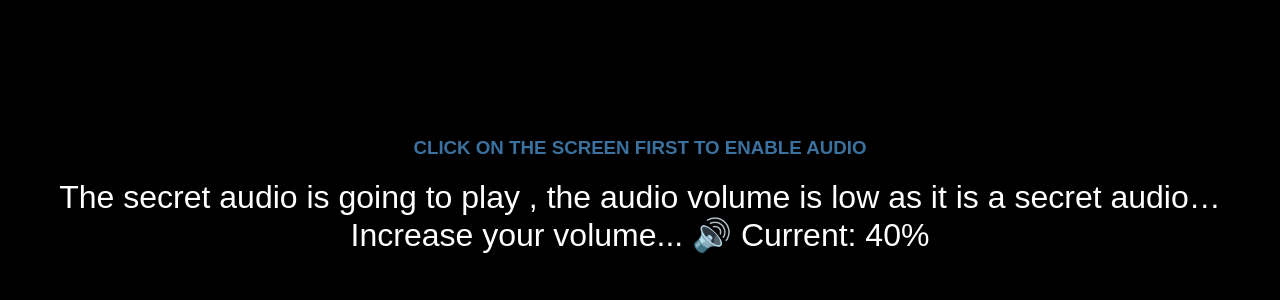
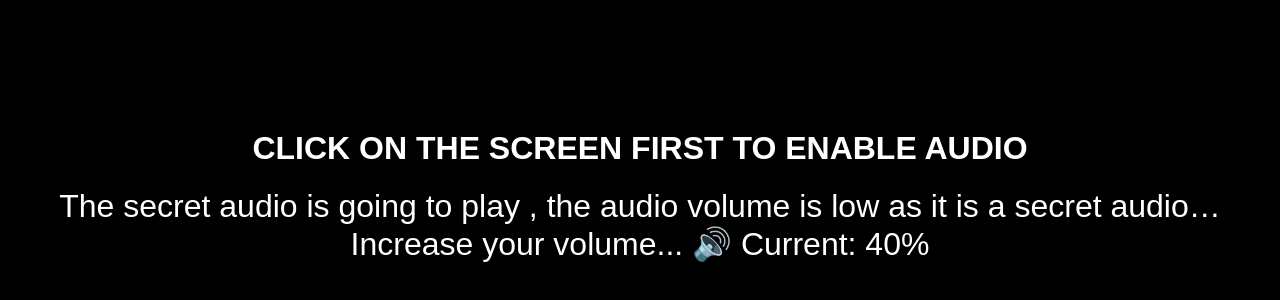
Before and after one commit to SaiBari25/SecretAudio, a plain HTML site: page index.html in a window 1280 px wide. Shown: the part 214-514 px from the top of the page. Drawn offline with nearby package versions, Linux system fonts and the light colour scheme.

Commit message:
Change heading to h1

```diff
--- a/index.html
+++ b/index.html
@@ -7,7 +7,7 @@
 <link rel="stylesheet" href="style.css">
 </head>
 <body>
-   <h3 > CLICK ON THE SCREEN FIRST TO ENABLE AUDIO</h3>
+   <h1> CLICK ON THE SCREEN FIRST TO ENABLE AUDIO</h1>
 <div id="message">The secret audio is going to play , the audio volume is low as it is a secret audio… 🔊</div>
 <canvas id="confetti"></canvas>
 
```
